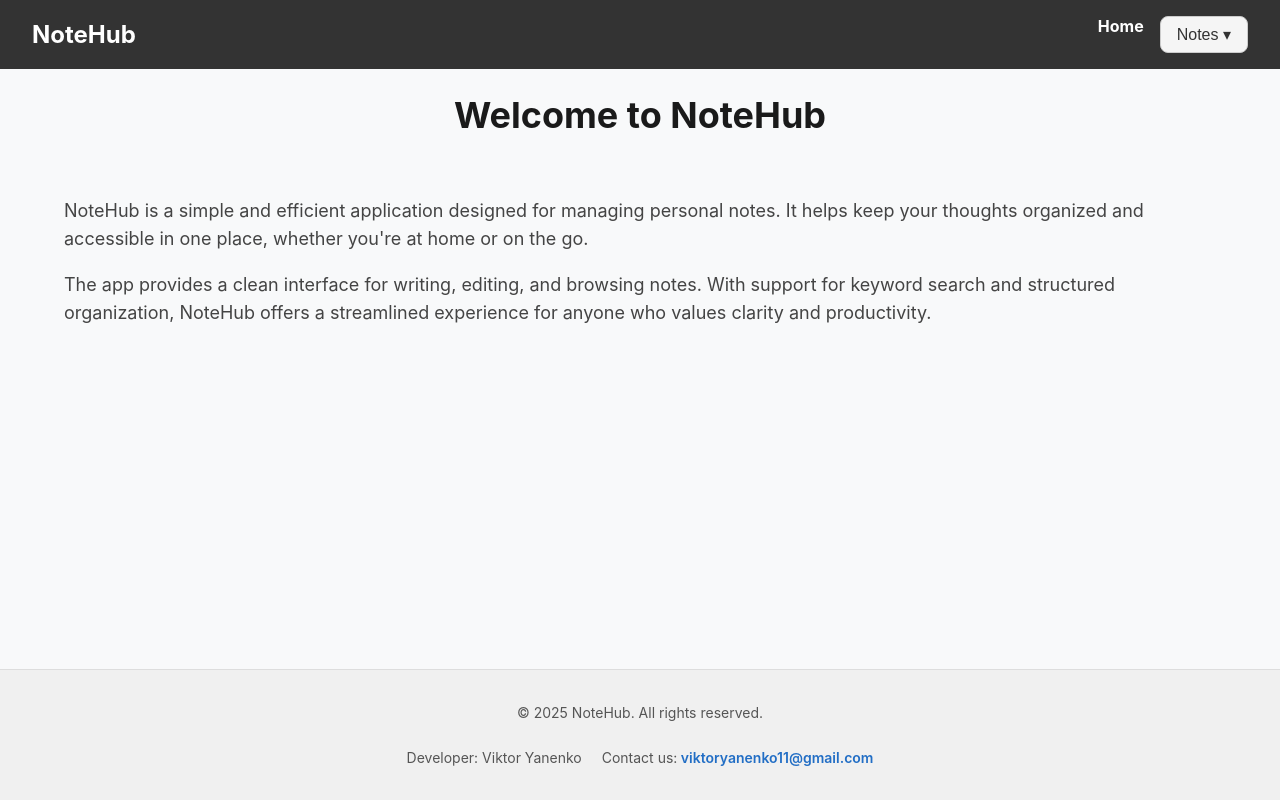
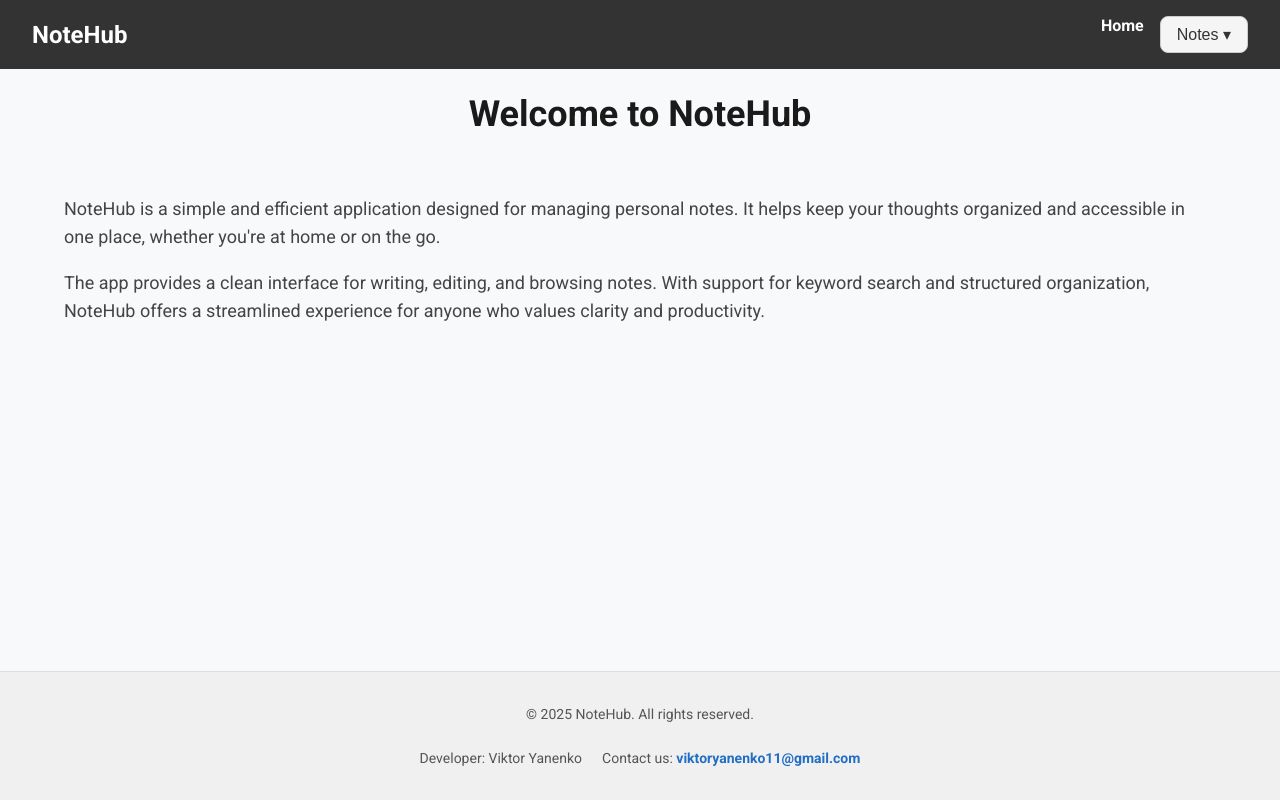
Before and after one commit to Viktor-Yanenko/08-zustand, a Next.js app: page / in a window 1280 px wide. Built offline with nearby package versions, Linux system fonts and the light colour scheme.

Commit message:
add meta for layout.tsx, add font

```diff
--- a/app/globals.css
+++ b/app/globals.css
@@ -7,8 +7,7 @@ main{
 }
 
 body {
-  font-family: -apple-system, BlinkMacSystemFont, "Segoe UI", Roboto, Oxygen,
-    Ubuntu, Cantarell, "Helvetica Neue", sans-serif;
+  font-family: var(--font-roboto), sans-serif;
   display: flex;
   flex-direction: column;
   min-height: 100vh;
--- a/app/layout.tsx
+++ b/app/layout.tsx
@@ -1,23 +1,41 @@
 import type { Metadata } from 'next';
-import { Geist, Geist_Mono } from 'next/font/google';
+import { Roboto } from 'next/font/google';
 import './globals.css';
 import Header from '../components/Header/Header';
 import Footer from '../components/Footer/Footer';
 import TanStackProvider from '../components/TanStackProvider/TanStackProvider';
 
-const geistSans = Geist({
-  variable: '--font-geist-sans',
+const roboto = Roboto({
   subsets: ['latin'],
-});
-
-const geistMono = Geist_Mono({
-  variable: '--font-geist-mono',
-  subsets: ['latin'],
+  weight: ['400', '700'],
+  variable: '--font-roboto',
+  display: 'swap',
 });
 
 export const metadata: Metadata = {
   title: 'NoteHub',
   description: 'Simple app for managing personal notes',
+  openGraph: {
+    title: 'NoteHub',
+    description: 'Simple app for managing personal notes',
+    url: ``,
+    siteName: 'NoteHub',
+    images: [
+      {
+        url: 'https://ac.goit.global/fullstack/react/notehub-og-meta.jpg',
+        width: 1200,
+        height: 630,
+        alt: 'NoteHub',
+      },
+    ],
+    type: 'article',
+  },
+  twitter: {
+    card: 'summary_large_image',
+    title: 'NoteHub',
+    description: 'Simple app for managing personal notes',
+    images: ['https://ac.goit.global/fullstack/react/notehub-og-meta.jpg'],
+  },
 };
 
 export default function RootLayout({
@@ -29,7 +47,7 @@ export default function RootLayout({
 }>) {
   return (
     <html lang="en">
-      <body className={`${geistSans.variable} ${geistMono.variable}`}>
+      <body className={`${roboto.variable}`}>
         <TanStackProvider>
           <Header />
 
```
